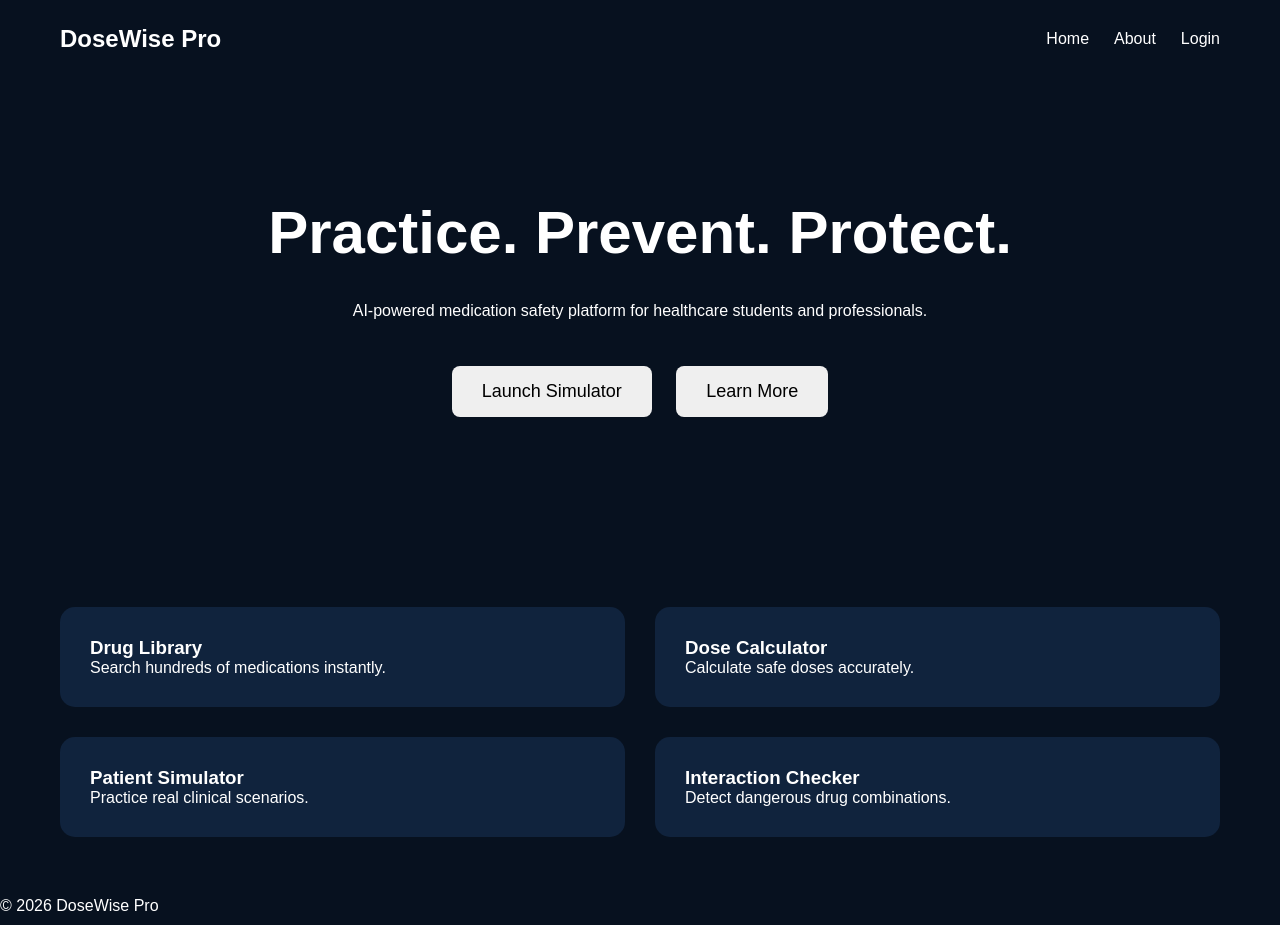
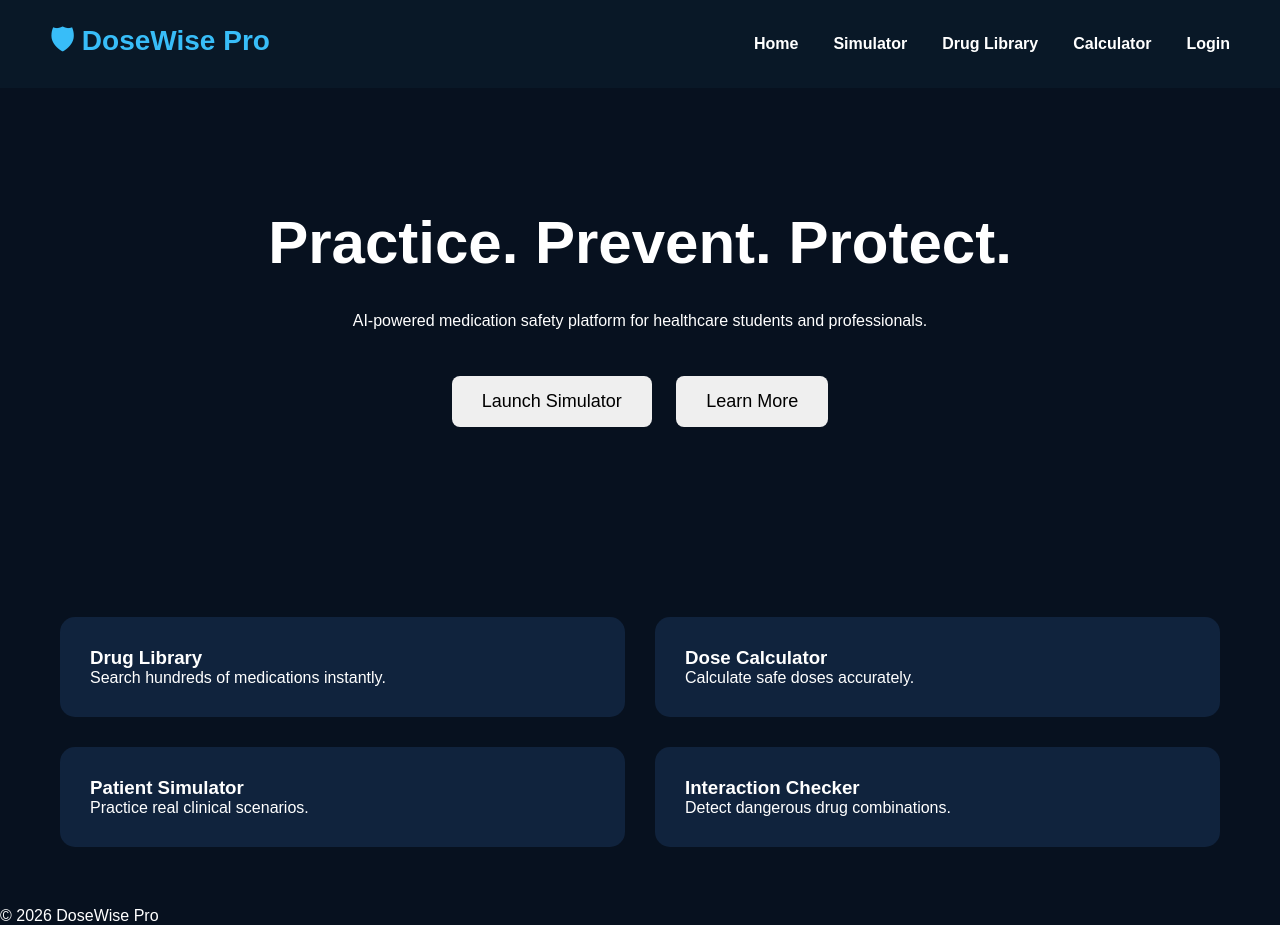
Before and after one commit to FranklineShemigi/Net-Health, a plain HTML site: page index.html in a window 1280 px wide. Drawn offline with Linux system fonts and the light colour scheme.

Commit message:
Designed professional navigation bar

```diff
--- a/CSS/style.css
+++ b/CSS/style.css
@@ -16,16 +16,59 @@ body{
 
 nav{
 
-    display:flex;
+display:flex;
 
-    justify-content:space-between;
+justify-content:space-between;
 
-    align-items:center;
+align-items:center;
 
-    padding:25px 60px;
+padding:20px 50px;
+
+background:#091827;
+
+position:sticky;
+
+top:0;
 
 }
 
+.logo{
+
+font-size:28px;
+
+font-weight:bold;
+
+color:#38bdf8;
+
+}
+
+.nav-links{
+
+display:flex;
+
+gap:35px;
+
+list-style:none;
+
+}
+
+.nav-links a{
+
+text-decoration:none;
+
+color:white;
+
+font-weight:bold;
+
+transition:0.3s;
+
+}
+
+.nav-links a:hover{
+
+color:#38bdf8;
+
+}
 nav ul{
 
     display:flex;
--- a/index.html
+++ b/index.html
@@ -20,13 +20,21 @@ href="css/style.css">
 
 <nav>
 
-<h2>DoseWise Pro</h2>
+<div class="logo">
 
-<ul>
+🛡 DoseWise Pro
+
+</div>
+
+<ul class="nav-links">
 
 <li><a href="#">Home</a></li>
 
-<li><a href="#">About</a></li>
+<li><a href="#">Simulator</a></li>
+
+<li><a href="#">Drug Library</a></li>
+
+<li><a href="#">Calculator</a></li>
 
 <li><a href="#">Login</a></li>
 
```
